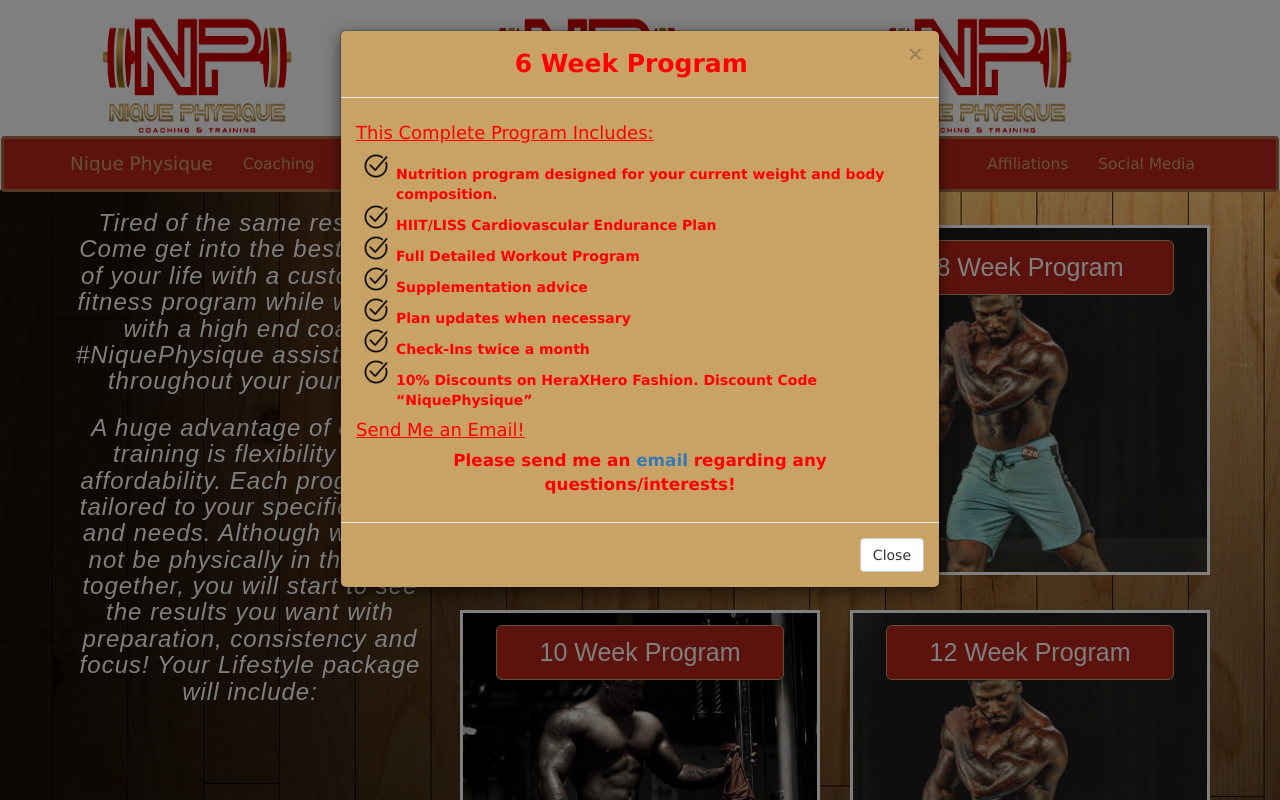
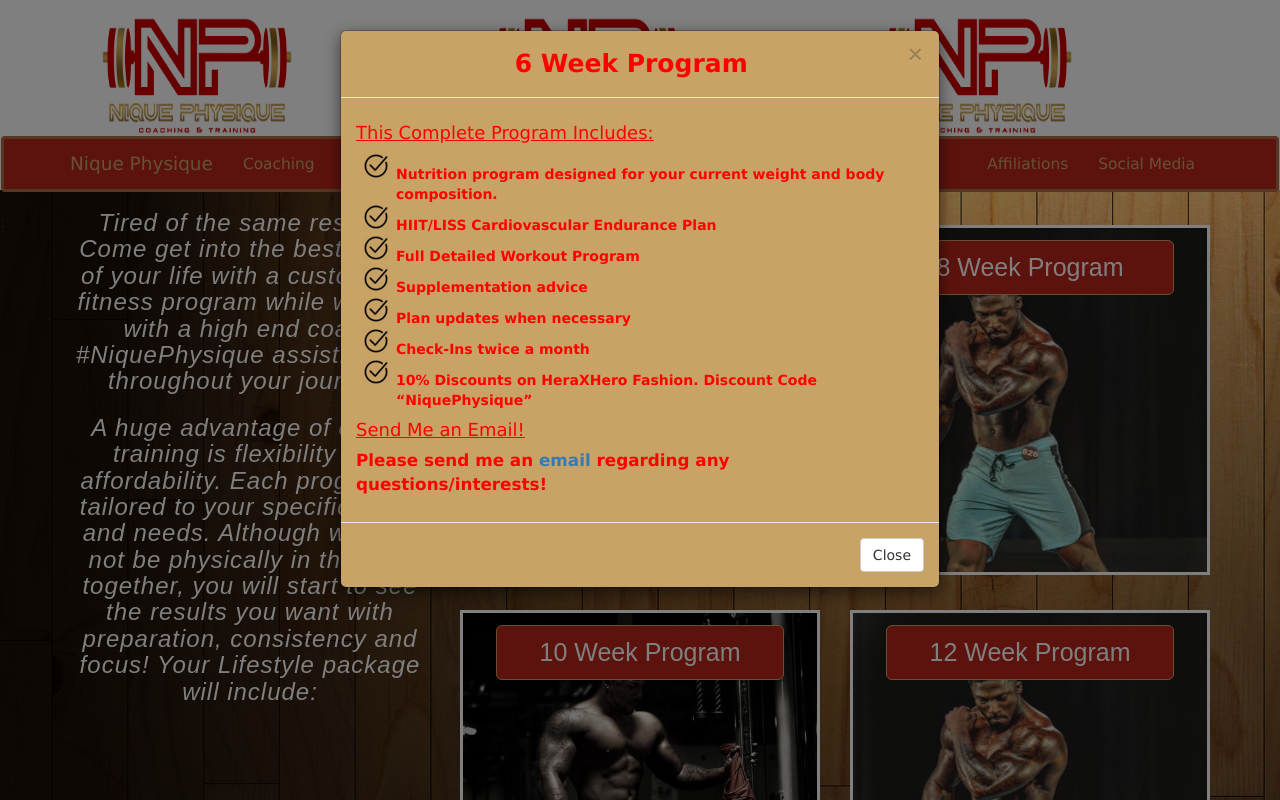
Before and after one commit to JCellura/Nique_Physique, a React (Create React App) app in the folder client/: page /coaching in a window 1280 px wide. Both pictures are taken after a click on the button "6 Week Program". Shown: the top 800 px of the page. Built offline with nearby package versions, Linux system fonts and the light colour scheme.

Commit message:
fixing event-stream vulnurablity

```diff
--- a/client/src/components/Modal/Modal.css
+++ b/client/src/components/Modal/Modal.css
@@ -25,6 +25,10 @@
 
 } */
 
+#coachingEmail {
+    text-align:left;
+}
+
 h4 {
     text-decoration:underline;
 }
--- a/client/src/components/Modal/Modal.js
+++ b/client/src/components/Modal/Modal.js
@@ -52,7 +52,7 @@ class Trigger extends Component {
                 </p> */}
 
                 <h4>Send Me an Email!</h4>
-                  <p>
+                  <p id="coachingEmail">
                     Please send me an{' '}
                     <OverlayTrigger overlay={tooltip}>
                       <a href="/#emailForm">email</a>
```
Also changed, not shown: 1 other file (tests, documents, lock files or other folders).
